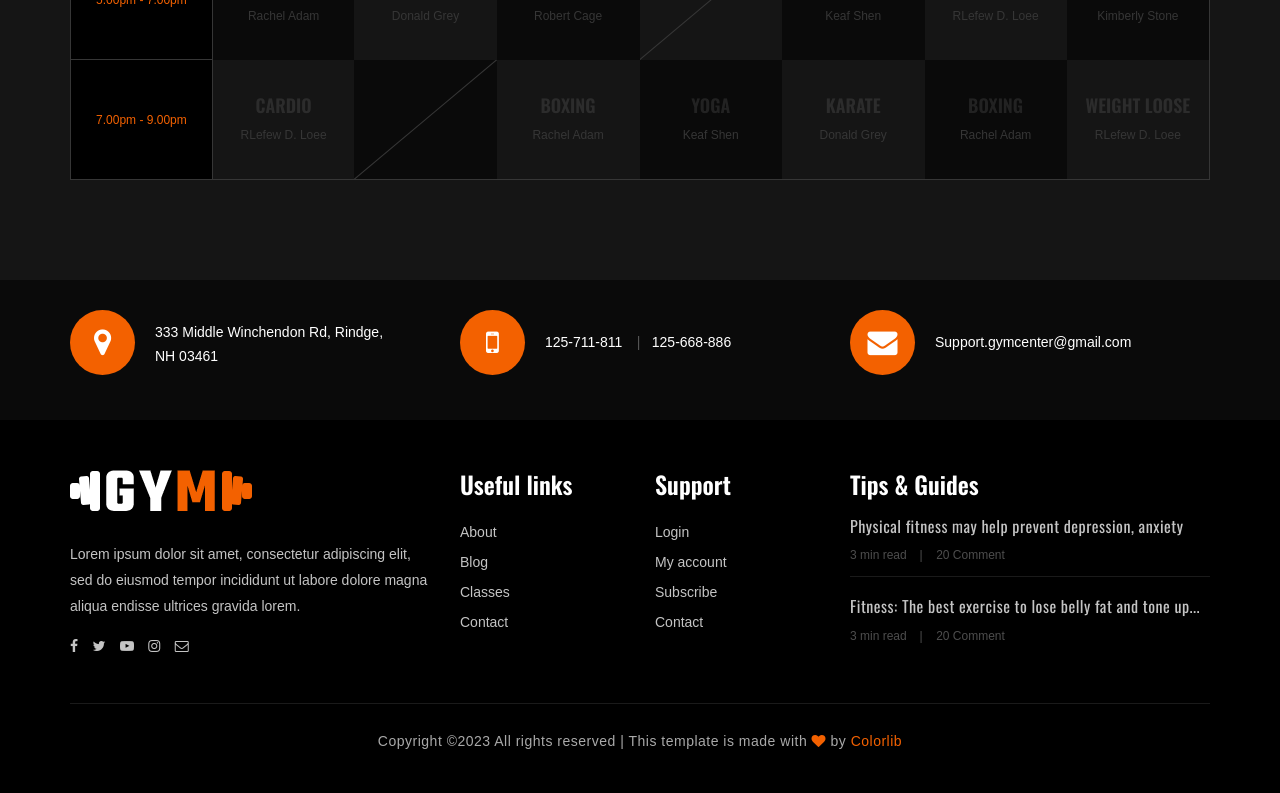
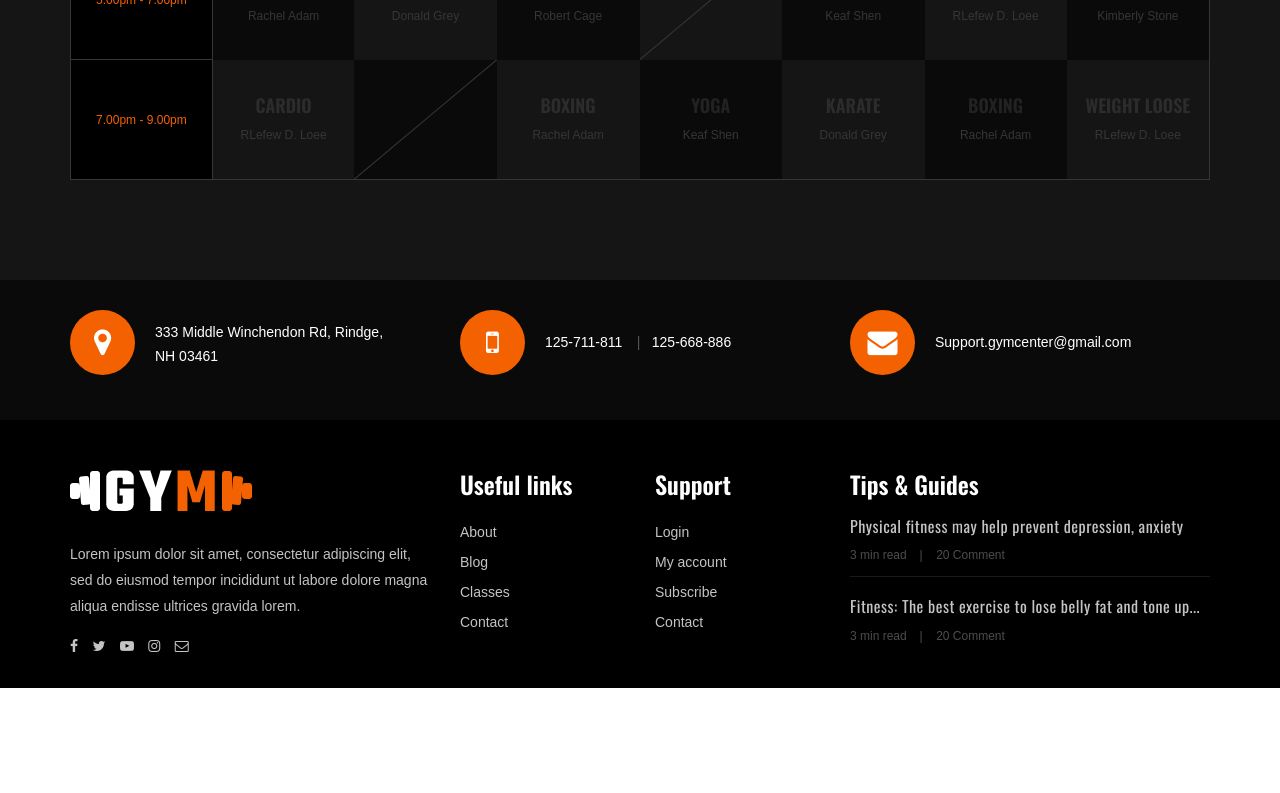
Before and after one commit to backtechhim/NewAgeGym, a plain HTML site: page class-details.html in a window 1280 px wide. Shown: the part 2423-3216 px from the top of the page. After the commit the page ends 3111 px from the top, so only its background shows below. Drawn offline with nearby package versions, Linux system fonts and the light colour scheme; a web font is replaced by a local one.

Commit message:
Update class-details.html

```diff
--- a/class-details.html
+++ b/class-details.html
@@ -520,11 +520,7 @@
             </div>
             <div class="row">
                 <div class="col-lg-12 text-center">
-                    <div class="copyright-text">
-                        <p><!-- Link back to Colorlib can't be removed. Template is licensed under CC BY 3.0. -->
-  Copyright &copy;<script>document.write(new Date().getFullYear());</script> All rights reserved | This template is made with <i class="fa fa-heart" aria-hidden="true"></i> by <a href="https://colorlib.com" target="_blank">Colorlib</a>
-  <!-- Link back to Colorlib can't be removed. Template is licensed under CC BY 3.0. --></p>
-                    </div>
+
                 </div>
             </div>
         </div>
```
